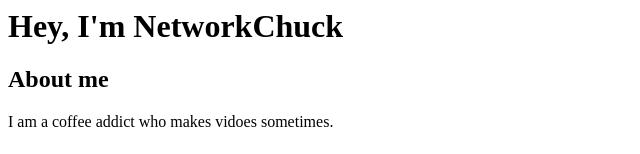
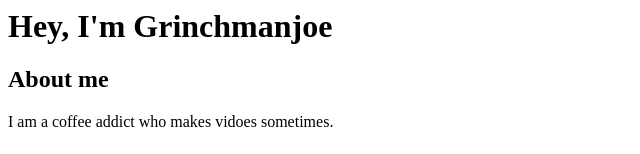
Before and after one commit to Grinchmanjoe/grinchmanjoe, a plain HTML site: page index.html in a window 1280 px wide. Shown: the top 154 px of the page, without its empty margins (0-640 px from the left). Drawn offline with Linux system fonts and the light colour scheme.

Commit message:
Update index.html

```diff
--- a/index.html
+++ b/index.html
@@ -1,7 +1,7 @@
 
 <html>
     <h1>
-        Hey, I'm NetworkChuck
+        Hey, I'm Grinchmanjoe
     </h1>
     <body>
         <h2>About me</h2>
```
